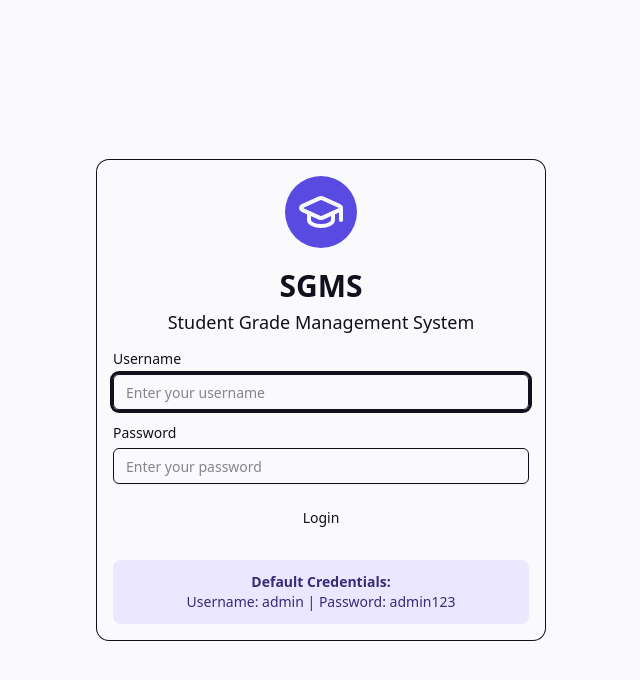
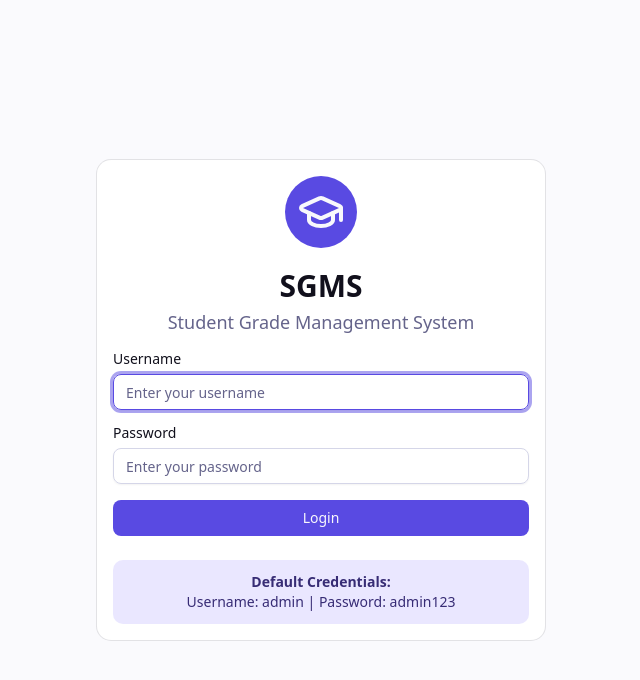
Before and after one commit to eljoncalago/sgms, a React (Vite) app: page /#/login in a window 1280 px wide. Shown: the top 680 px of the page, without its empty margins (319-959 px from the left). Built offline with nearby package versions, Linux system fonts and the light colour scheme; no server answers.

Commit message:
Update frontend

```diff
--- a/src/index.css
+++ b/src/index.css
@@ -16,6 +16,64 @@
 @import "@fontsource-variable/geist";
 
 @custom-variant dark (&:is(.dark *));
+/* ── @theme inline — maps CSS variable names to Tailwind v4 utility classes ─
+   Without this block, utility classes such as bg-background, bg-card,
+   bg-popover, text-foreground, text-muted-foreground, border-border etc.
+   have no effect because Tailwind v4 does not auto-map custom property names
+   unless they follow the --color-* convention or are declared in @theme.
+   Adding @theme inline here makes every themed utility class respond to the
+   active data-theme attribute on <html>.
+   ─────────────────────────────────────────────────────────────────────── */
+@theme inline {
+  --color-background:             var(--background);
+  --color-foreground:             var(--foreground);
+
+  --color-card:                   var(--card);
+  --color-card-foreground:        var(--card-foreground);
+
+  --color-popover:                var(--popover);
+  --color-popover-foreground:     var(--popover-foreground);
+
+  --color-primary:                var(--primary);
+  --color-primary-foreground:     var(--primary-foreground);
+
+  --color-secondary:              var(--secondary);
+  --color-secondary-foreground:   var(--secondary-foreground);
+
+  --color-muted:                  var(--muted);
+  --color-muted-foreground:       var(--muted-foreground);
+
+  --color-accent:                 var(--accent);
+  --color-accent-foreground:      var(--accent-foreground);
+
+  --color-destructive:            var(--destructive);
+  --color-destructive-foreground: var(--destructive-foreground);
+
+  --color-border:                 var(--border);
+  --color-input:                  var(--input);
+  --color-ring:                   var(--ring);
+
+  --color-chart-1:                var(--chart-1);
+  --color-chart-2:                var(--chart-2);
+  --color-chart-3:                var(--chart-3);
+  --color-chart-4:                var(--chart-4);
+  --color-chart-5:                var(--chart-5);
+
+  --radius-sm:  calc(var(--radius) - 4px);
+  --radius-md:  calc(var(--radius) - 2px);
+  --radius-lg:  var(--radius);
+  --radius-xl:  calc(var(--radius) + 4px);
+
+  --color-sidebar:                    var(--sidebar);
+  --color-sidebar-foreground:         var(--sidebar-foreground);
+  --color-sidebar-primary:            var(--sidebar-primary);
+  --color-sidebar-primary-foreground: var(--sidebar-primary-foreground);
+  --color-sidebar-accent:             var(--sidebar-accent);
+  --color-sidebar-accent-foreground:  var(--sidebar-accent-foreground);
+  --color-sidebar-border:             var(--sidebar-border);
+  --color-sidebar-ring:               var(--sidebar-ring);
+}
+
 
 /* ── Reset & base ───────────────────────────────────────────────────── */
 *, *::before, *::after { box-sizing: border-box; }
--- a/src/pages/Activities.jsx
+++ b/src/pages/Activities.jsx
@@ -7,6 +7,9 @@
  *   that different grade levels have independent activity sets.
  *   The activity list shows a grade level filter so you see only activities
  *   for the grade you're working on.
+ *
+ * THEME FIX: replaced all hardcoded Tailwind colour classes (gray-*, indigo-*,
+ *   amber-*) with CSS variable equivalents so they respond to the active theme.
  */
 import React, { useState, useEffect } from 'react';
 import { Card, CardContent, CardHeader, CardTitle } from '@/components/ui/card';
@@ -289,7 +292,7 @@ const Activities = () => {
                             onClick={() => saveTerm(t.TERM_ID)}
                             disabled={savingTermId === t.TERM_ID}
                           >
-                            {savingTermId === t.TERM_ID && <Loader2 className="w-4 h-4 mr-1 animate-spin" />}
+                            {savingTermId === t.TERM_ID && <Loader2 className="w-3 h-3 mr-1 animate-spin" />}
                             Save
                           </Button>
                         </TableCell>
@@ -305,9 +308,9 @@ const Activities = () => {
 
       {/* Activities */}
       <Card>
-        <CardHeader className="flex flex-row items-center justify-between space-y-0">
+        <CardHeader className="flex flex-row items-center justify-between">
           <CardTitle>Activities</CardTitle>
-          <Button onClick={openCreateActivity} disabled={!activeTerm}>
+          <Button onClick={openCreateActivity} disabled={!activeTerm || loading}>
             <Plus className="w-4 h-4 mr-2" /> Add Activity
           </Button>
         </CardHeader>
@@ -329,9 +332,10 @@ const Activities = () => {
           )}
 
           {/* Grade level filter */}
+          {/* THEME FIX: replaced text-gray-600 with text-[var(--muted-foreground)] */}
           {!loading && (
             <div className="flex items-center gap-2 mb-4 flex-wrap">
-              <span className="text-sm font-medium text-gray-600">Grade:</span>
+              <span className="text-sm font-medium text-[var(--muted-foreground)]">Grade:</span>
               <Button
                 size="sm"
                 variant={gradeFilter === '' ? 'default' : 'outline'}
@@ -352,8 +356,9 @@ const Activities = () => {
             </div>
           )}
 
+          {/* THEME FIX: replaced bg-amber-50 border-amber-200 text-gray-500 with CSS variable equivalents */}
           {gradeFilter && (
-            <p className="text-xs text-gray-500 mb-3 rounded-md bg-amber-50 border border-amber-200 p-2">
+            <p className="text-xs text-[var(--muted-foreground)] mb-3 rounded-md bg-[var(--muted)] border border-[var(--border)] p-2">
               Showing activities for <strong>Grade {gradeFilter}</strong> + activities assigned to all grades.
               Activities with a specific grade only count for students in that grade.
             </p>
@@ -398,12 +403,15 @@ const Activities = () => {
                       </TableCell>
                       <TableCell>{a.MAX_SCORE}</TableCell>
                       <TableCell>
+                        {/* THEME FIX: replaced bg-indigo-100 text-indigo-800 with CSS variable equivalents */}
                         {a.GRADE_LEVEL ? (
-                          <Badge className="bg-indigo-100 text-indigo-800 hover:bg-indigo-100">
+                          <Badge
+                            className="bg-[var(--secondary)] text-[var(--secondary-foreground)] hover:bg-[var(--secondary)]"
+                          >
                             Grade {a.GRADE_LEVEL}
                           </Badge>
                         ) : (
-                          <span className="text-xs text-gray-400">All Grades</span>
+                          <span className="text-xs text-[var(--muted-foreground)]">All Grades</span>
                         )}
                       </TableCell>
                       <TableCell>
@@ -415,7 +423,7 @@ const Activities = () => {
                             <Pencil className="w-4 h-4" />
                           </Button>
                           <Button size="icon" variant="ghost" onClick={() => setDeleteTarget(a)}>
-                            <Trash2 className="w-4 h-4 text-red-600" />
+                            <Trash2 className="w-4 h-4 text-destructive" />
                           </Button>
                         </div>
                       </TableCell>
@@ -449,8 +457,9 @@ const Activities = () => {
             </div>
             <div className="space-y-1.5">
               <Label>Type</Label>
+              {/* THEME FIX: replaced bg-transparent with explicit CSS variable background/text */}
               <select
-                className="flex h-9 w-full rounded-md border border-input bg-transparent px-3 py-1 text-sm"
+                className="flex h-9 w-full rounded-md border border-[var(--border)] bg-[var(--background)] text-[var(--foreground)] px-3 py-1 text-sm focus:outline-none focus:ring-2 focus:ring-[var(--ring)]"
                 value={actForm.activityType}
                 onChange={(e) => setActForm({ ...actForm, activityType: e.target.value })}
               >
@@ -472,8 +481,9 @@ const Activities = () => {
             </div>
             <div className="space-y-1.5">
               <Label>Grade Level</Label>
+              {/* THEME FIX: replaced bg-transparent with explicit CSS variable background/text */}
               <select
-                className="flex h-9 w-full rounded-md border border-input bg-transparent px-3 py-1 text-sm"
+                className="flex h-9 w-full rounded-md border border-[var(--border)] bg-[var(--background)] text-[var(--foreground)] px-3 py-1 text-sm focus:outline-none focus:ring-2 focus:ring-[var(--ring)]"
                 value={actForm.gradeLevel}
                 onChange={(e) => setActForm({ ...actForm, gradeLevel: e.target.value })}
               >
@@ -482,7 +492,8 @@ const Activities = () => {
                   <option key={g} value={g}>Grade {g}</option>
                 ))}
               </select>
-              <p className="text-xs text-gray-400">
+              {/* THEME FIX: replaced text-gray-400 with text-[var(--muted-foreground)] */}
+              <p className="text-xs text-[var(--muted-foreground)]">
                 Leave as "All Grades" for activities shared across every grade.
                 Set a specific grade to create grade-level-specific activities
                 that only count for students in that grade.
```
